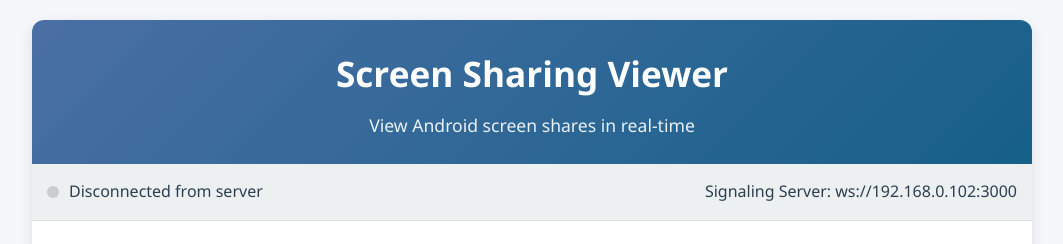
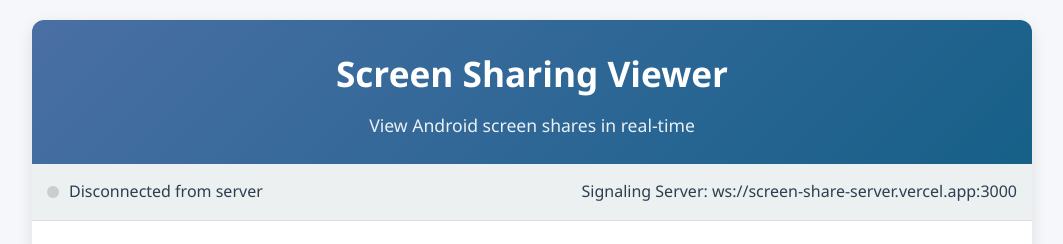
Before and after one commit to Mokardder/ScreenShareServer, a website: page index.html in a window 1280 px wide. Shown: the top 244 px of the page, without its empty margins (108-1171 px from the left). Drawn offline with Linux system fonts and the light colour scheme.

Commit message:
Update index.html

```diff
--- a/index.html
+++ b/index.html
@@ -280,7 +280,7 @@
         </div>
         <div>
           Signaling Server:
-          <span id="serverAddress">ws://192.168.0.102:3000</span>
+          <span id="serverAddress">ws://screen-share-server.vercel.app:3000</span>
         </div>
       </div>
 
@@ -356,7 +356,8 @@
 
     <script>
       // Configuration
-      const SIGNALING_SERVER = "ws://192.168.0.102:3000";
+
+      const SIGNALING_SERVER = "ws://screen-share-server.vercel.app:3000";
       const PC_CONFIG = {
         iceServers: [
           {
```
